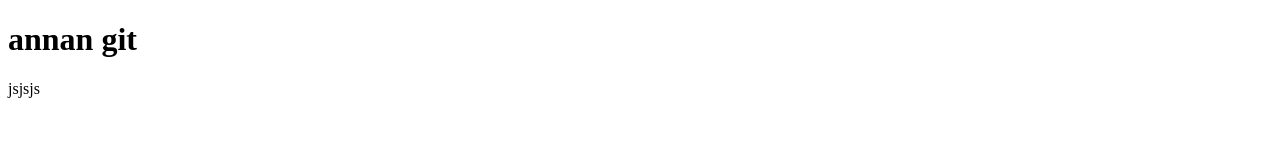
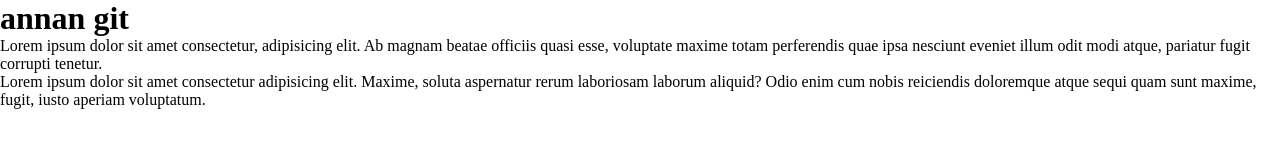
Before and after one commit to halfanna/landing-coder, a plain HTML site: page index.html in a window 1280 px wide. Drawn offline with Linux system fonts and the light colour scheme.

Commit message:
segundo commit

```diff
--- a/index.html
+++ b/index.html
@@ -1,13 +1,29 @@
 <!DOCTYPE html>
 <html lang="en">
+
 <head>
-    <meta charset="UTF-8">
-    <meta http-equiv="X-UA-Compatible" content="IE=edge">
-    <meta name="viewport" content="width=device-width, initial-scale=1.0">
-    <title>Document</title>
+  <meta charset="UTF-8">
+  <meta http-equiv="X-UA-Compatible" content="IE=edge">
+  <meta name="viewport" content="width=device-width, initial-scale=1.0">
+  <link rel="stylesheet" href="style.css">
+  <title>Document</title>
 </head>
+
 <body>
-  <header> <h1>annan git</h1>
-  <p>jsjsjs</p></header>
+  <header>
+    <h1>annan git</h1>
+    <p>
+      Lorem ipsum dolor sit amet consectetur, adipisicing elit. Ab magnam beatae officiis quasi esse, voluptate maxime
+      totam perferendis
+      quae ipsa nesciunt eveniet illum odit modi atque, pariatur fugit corrupti tenetur.
+    </p>
+    <p>Lorem ipsum dolor sit amet consectetur adipisicing elit. Maxime, soluta aspernatur rerum laboriosam laborum
+      aliquid? Odio enim cum nobis reiciendis doloremque atque sequi quam sunt maxime, fugit, iusto aperiam voluptatum.
+
+    </p>
+
+
+  </header>
 </body>
+
 </html>
--- /dev/null
+++ b/style.css
@@ -0,0 +1,4 @@
+*{
+    margin: 0;
+    padding: 0;
+}
```
